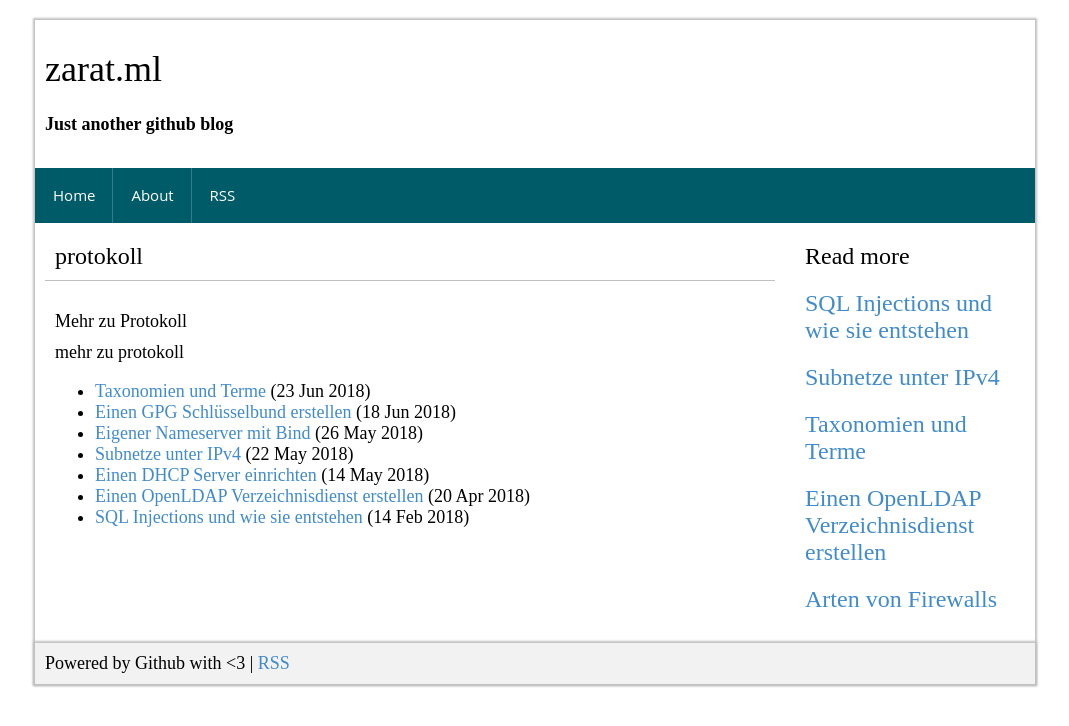
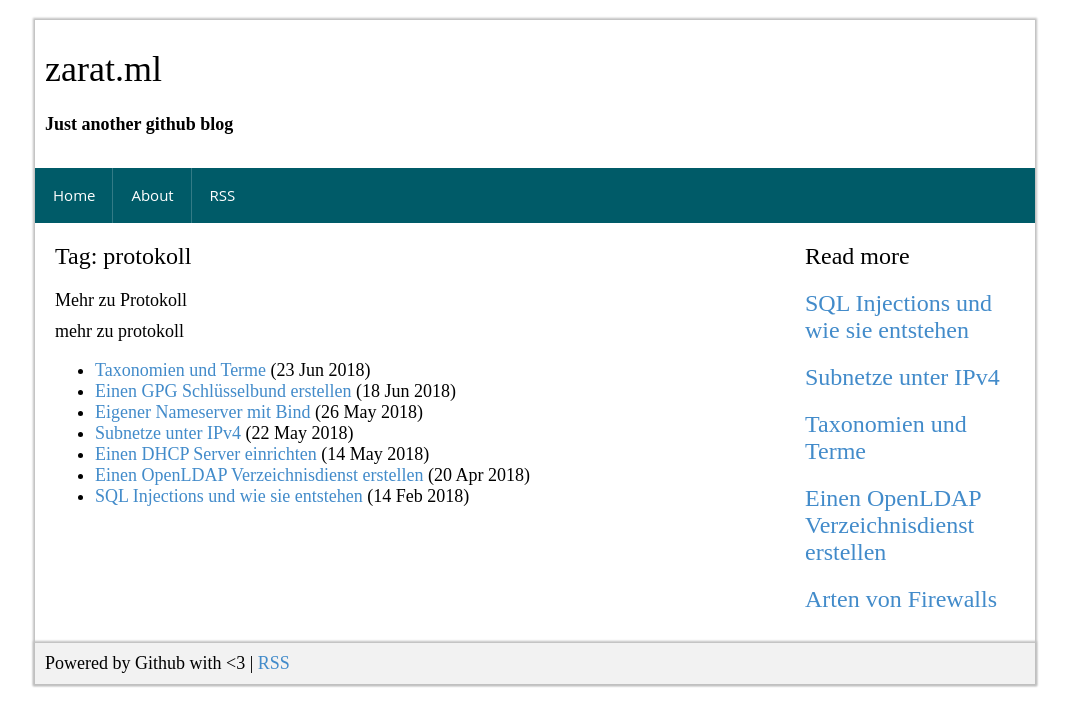
Before and after one commit to mbrain/zarat.github.io, a Jekyll site: the page built from tag/protokoll.markdown, in a window 1280 px wide. Shown: the top 726 px of the page, without its empty margins (105-1174 px from the left). Built offline with Jekyll 4.4.1, drawn with Linux system fonts in a browser that asks for light colours.

Commit message:
Update tagpage.html

```diff
--- a/_layouts/tagpage.html
+++ b/_layouts/tagpage.html
@@ -4,11 +4,7 @@ layout: default
 
 <div class="sp-content-item">
 
-    <div class="sp-content-item-head">{{ page.tag }}</div>
-
-    <div class="sp-content-item-head-secondary">
-
-    </div>
+    <div class="sp-content-item-head">Tag: {{ page.tag }}</div>
 
     <div class="sp-content-item-body">
       {{ content }}
```
